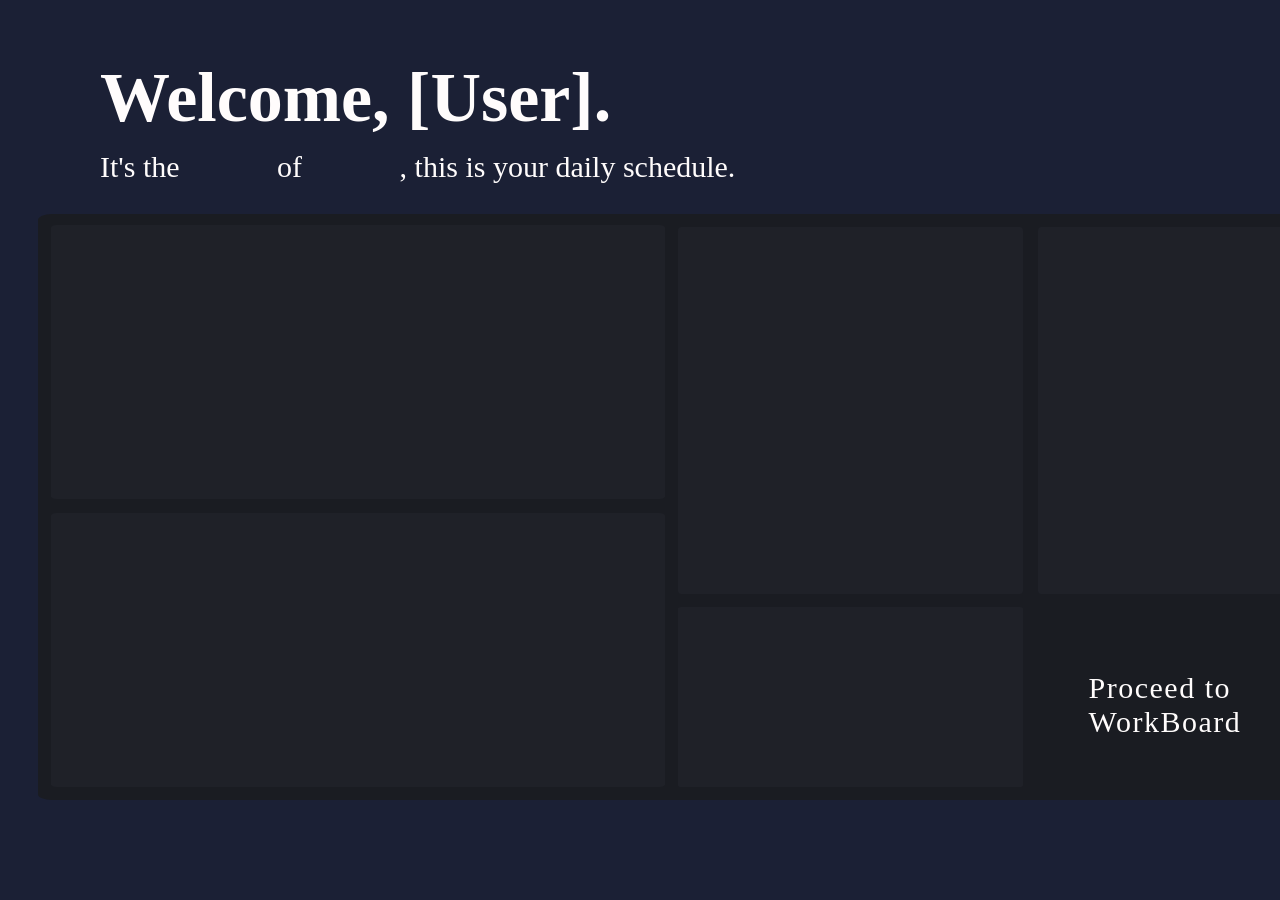
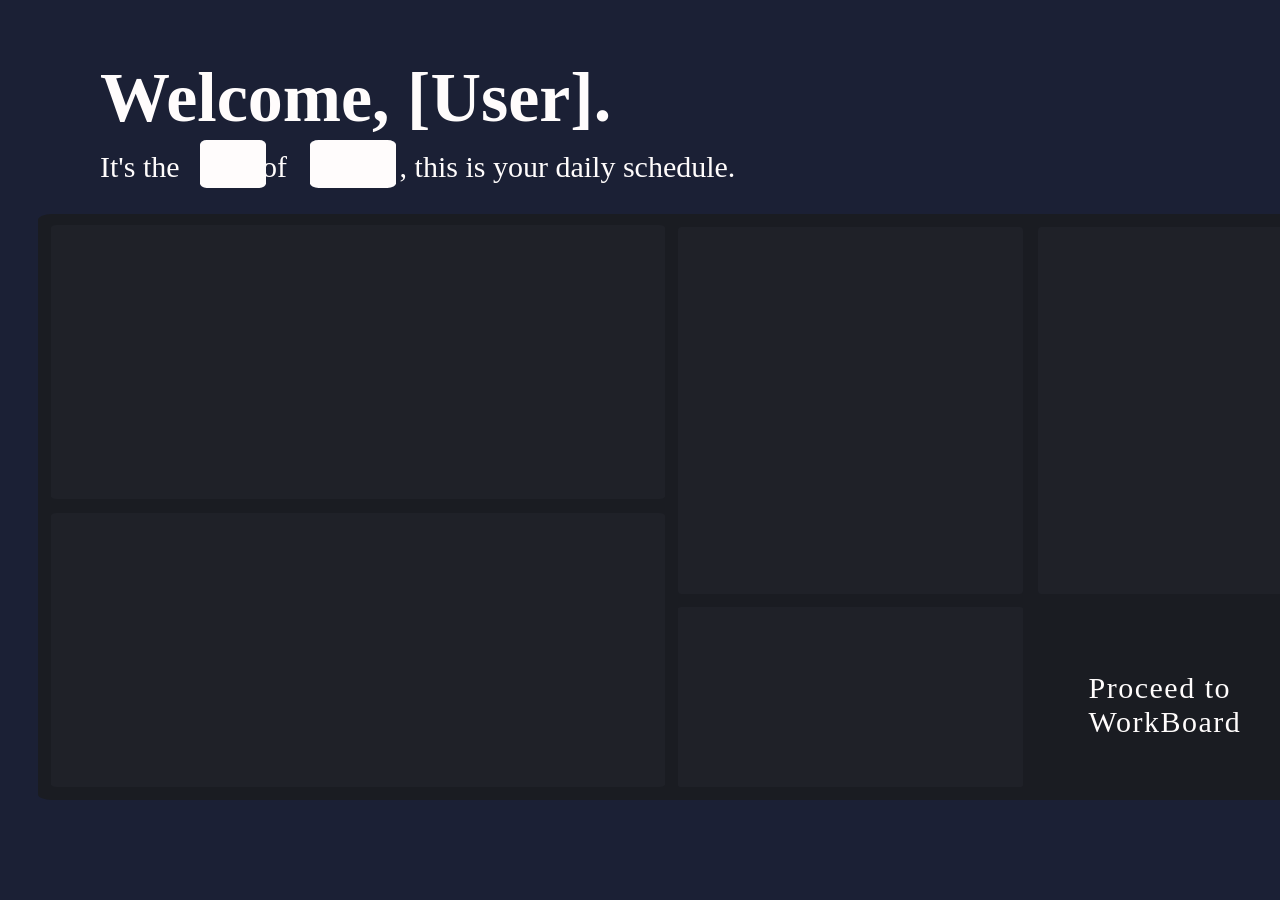
Before and after one commit to gruppe-44/gruppe-44, a PHP site: page /Dash.html in a window 1280 px wide; the page is wider, and only the part inside the window is pictured. Run offline with PHP 8.4, Linux system fonts and the light colour scheme.

Commit message:
Overhead created

```diff
--- a/Intro/Dash.css
+++ b/Intro/Dash.css
@@ -8,6 +8,9 @@ main{
     height: 900px;
     background-color: rgb(27,32,53);
 }
+
+
+/* Overhead */
 
 #welcome{
     position: absolute;
@@ -25,6 +28,30 @@ main{
     left: 100px;
     top: 120px;
 }
+
+.date-back{
+    position: absolute;
+    background-color: rgb(255,252,252);
+    border-radius: 10%;
+}
+
+#number-back{
+    top: 140px;
+    left: 200px;
+    width: 66px;
+    height: 48px;
+}
+
+#month-back{
+    top: 140px;
+    left: 310px;
+    width: 86px;
+    height: 48px;
+}
+
+/* End Overhead*/
+
+/* Overview Board */
 
 #overview-board{
     position: absolute;
@@ -116,3 +143,5 @@ main{
     bottom: 1%
 }
 /* End Sina's button */
+
+/* End Overview Board */
--- a/Intro/Dash.html
+++ b/Intro/Dash.html
@@ -11,8 +11,11 @@
             <!-- Overhead -->
 
             <h2 id="welcome">Welcome, [User].</h2>
-            <p id="welcome-text">It's the<span style="opacity:0;">______ </span>of
-                <span style="opacity:0;"> ______</span>, this is your daily schedule.</p>
+            <p id="welcome-text">It's the<span style="opacity:0;">_____ </span>of
+                <span style="opacity:0;"> _______</span>, this is your daily schedule.</p>
+            <div class="date-back" id="number-back"></div>
+            <div class="date-back" id="month-back"></div>
+
 
             <!-- End Overhead -->
 
```
Also changed, not shown: 1 other file.
